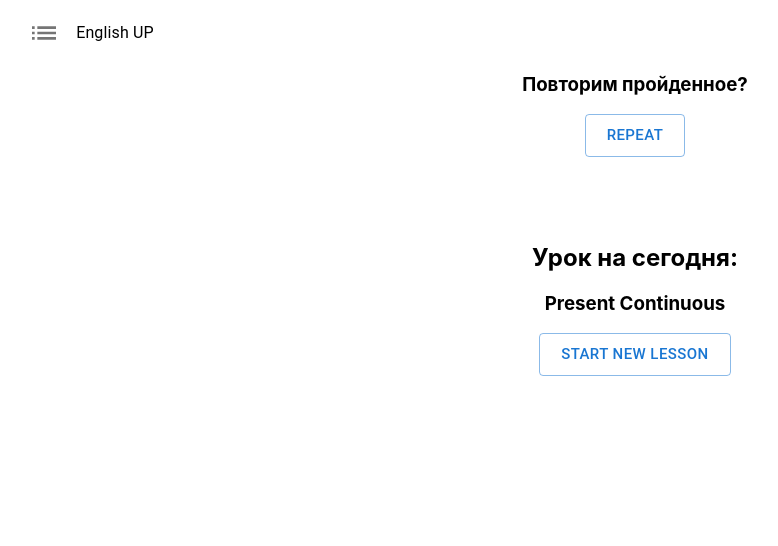
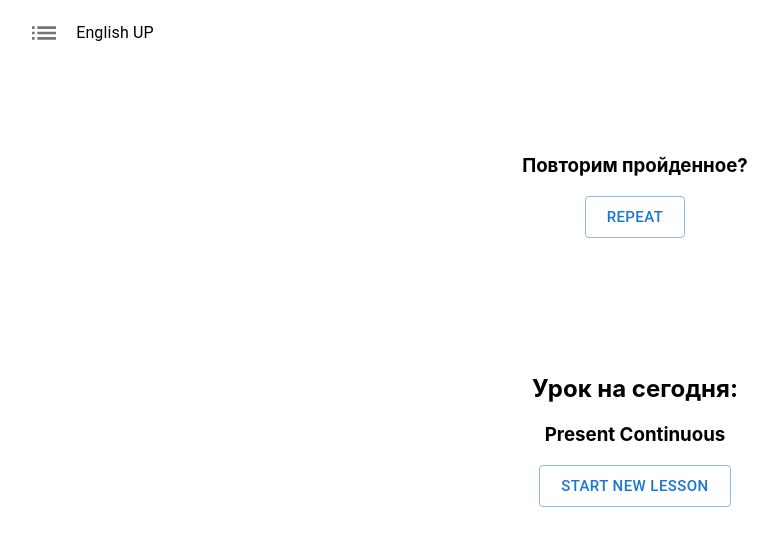
Before and after one commit to Larisa-Yagodina/language-app, a React (Create React App) app: page /my-lessons in a window 1280 px wide. Shown: the top 546 px of the page, without its empty margins (5-783 px from the left). Built offline with nearby package versions, Linux system fonts and the light colour scheme.

Commit message:
CSS bag was fixed

```diff
--- a/src/no-theory-drills/words-drill/WordsDrillWrapper.js
+++ b/src/no-theory-drills/words-drill/WordsDrillWrapper.js
@@ -163,7 +163,7 @@ function WordsDrillWrapper() {
 
             <h3> Learn new words </h3>
             <br/>
-            <div style={{background: 'white', height: '130px'}}>
+            <div style={{background: 'white', height: '190px'}}>
                 <ChoseSpeed speedRange={speedRange} setChosenSpeed={setChosenSpeed}/>
                 {/*<CheckBox label={"in progress words"} />*/}
                 <ChooseOption options={partsOfSpeech} setOption={setChosenPartOfSpeech}/>
@@ -181,7 +181,7 @@ function WordsDrillWrapper() {
                     />}
             </div>
 
-            <div style={{background: 'white', height: '150px'}}>
+            <div style={{background: 'white', height: '160px'}}>
                 <SentenceDrill
                     randomIndex={randomIndex}
                     openTranslation={openTranslation}
@@ -189,7 +189,7 @@ function WordsDrillWrapper() {
                 />
             </div>
             {chosenDefinition &&
-                <div style={{textAlign: 'left', marginTop: '20px'}}>
+                <div style={{textAlign: 'left', marginTop: '30px'}}>
                     {showWordForDefinition()}
                     <br/>
 
@@ -198,7 +198,7 @@ function WordsDrillWrapper() {
                 </div>
             }
             {definitions.length === 1 &&
-                <div style={{textAlign: 'left', marginTop: '20px'}}>
+                <div style={{textAlign: 'left', marginTop: '30px'}}>
                     {showWordForDefinition()}
                     <br/>
 
--- a/src/personal-block/ChooseLesson.js
+++ b/src/personal-block/ChooseLesson.js
@@ -12,7 +12,7 @@ const parent = {
 const blockWrapper = {
     width: '300px',
     height: '500px',
-    top: '20%',
+    top: 0,
     right: 0,
     bottom: 0,
     left: 0,
@@ -21,12 +21,12 @@ const blockWrapper = {
 
 const block = {
     width: '300px',
-    height: '150px',
-    top: '20%',
+    height: '120px',
+    top: 0,
     right: 0,
     bottom: 0,
     left: 0,
-    margin: 'auto',
+    margin: '100px auto',
     textAlign: 'center',
 }
 
```
